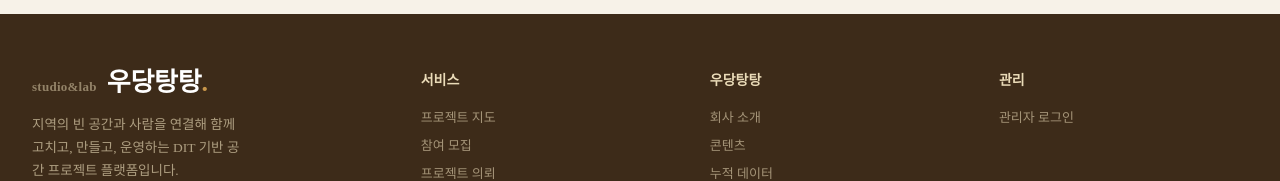
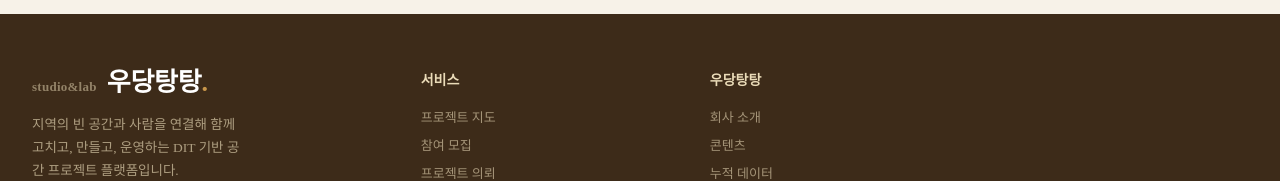
Before and after one commit to studio-udtt/studio-udtt-frontend, a React (Vite) app: page / in a window 1280 px wide. Shown: the part 771-952 px from the top of the page. Built offline with nearby package versions, Linux system fonts and the light colour scheme; no server answers.

Commit message:
fix: footer- 관리자 로그인 제거

```diff
--- a/src/components/common/Footer.jsx
+++ b/src/components/common/Footer.jsx
@@ -47,15 +47,6 @@ export default function Footer() {
             </li>
           </ul>
         </div>
-
-        <div className="footer-col">
-          <h5>관리</h5>
-          <ul>
-            <li>
-              <Link to="/admin/login">관리자 로그인</Link>
-            </li>
-          </ul>
-        </div>
       </div>
 
       <div className="shell footer-bottom">
```
